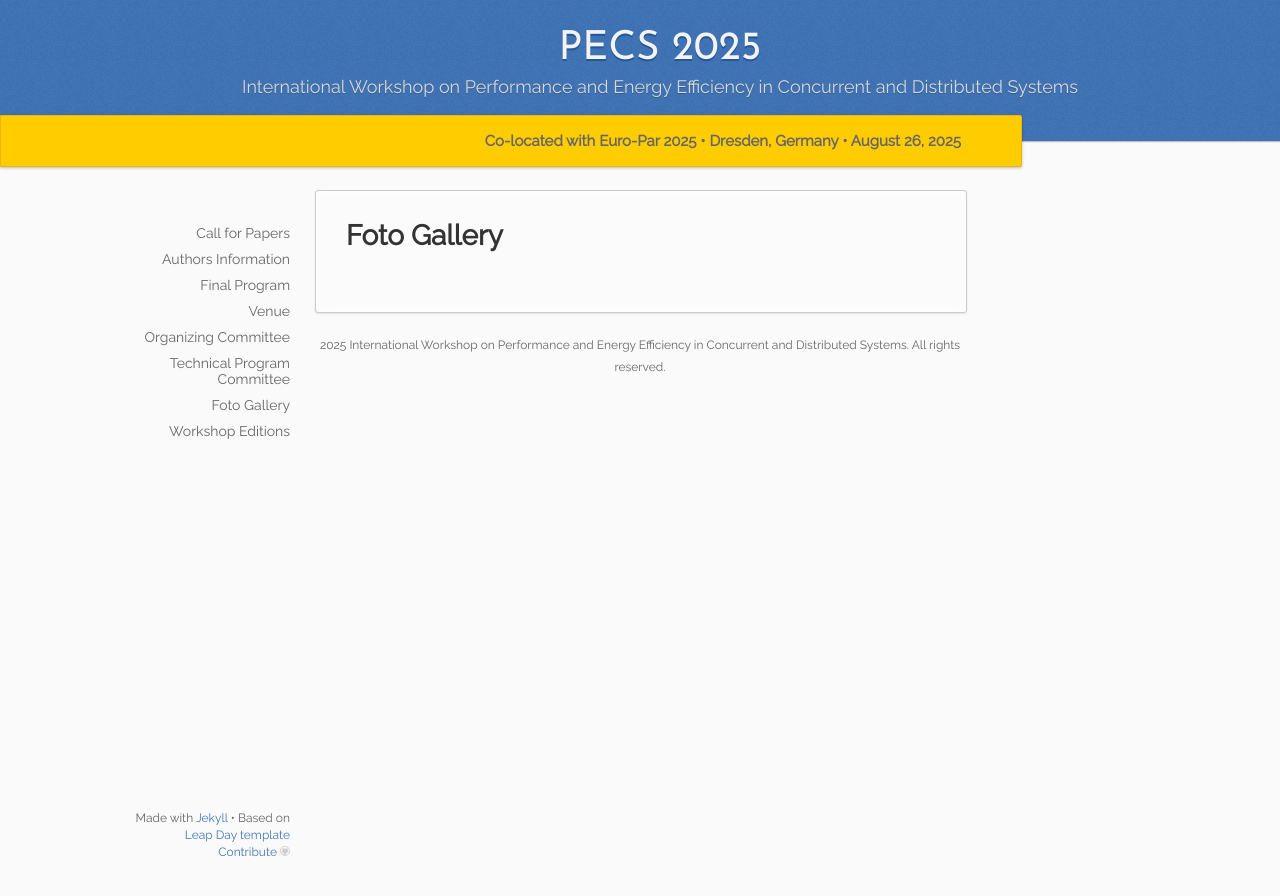
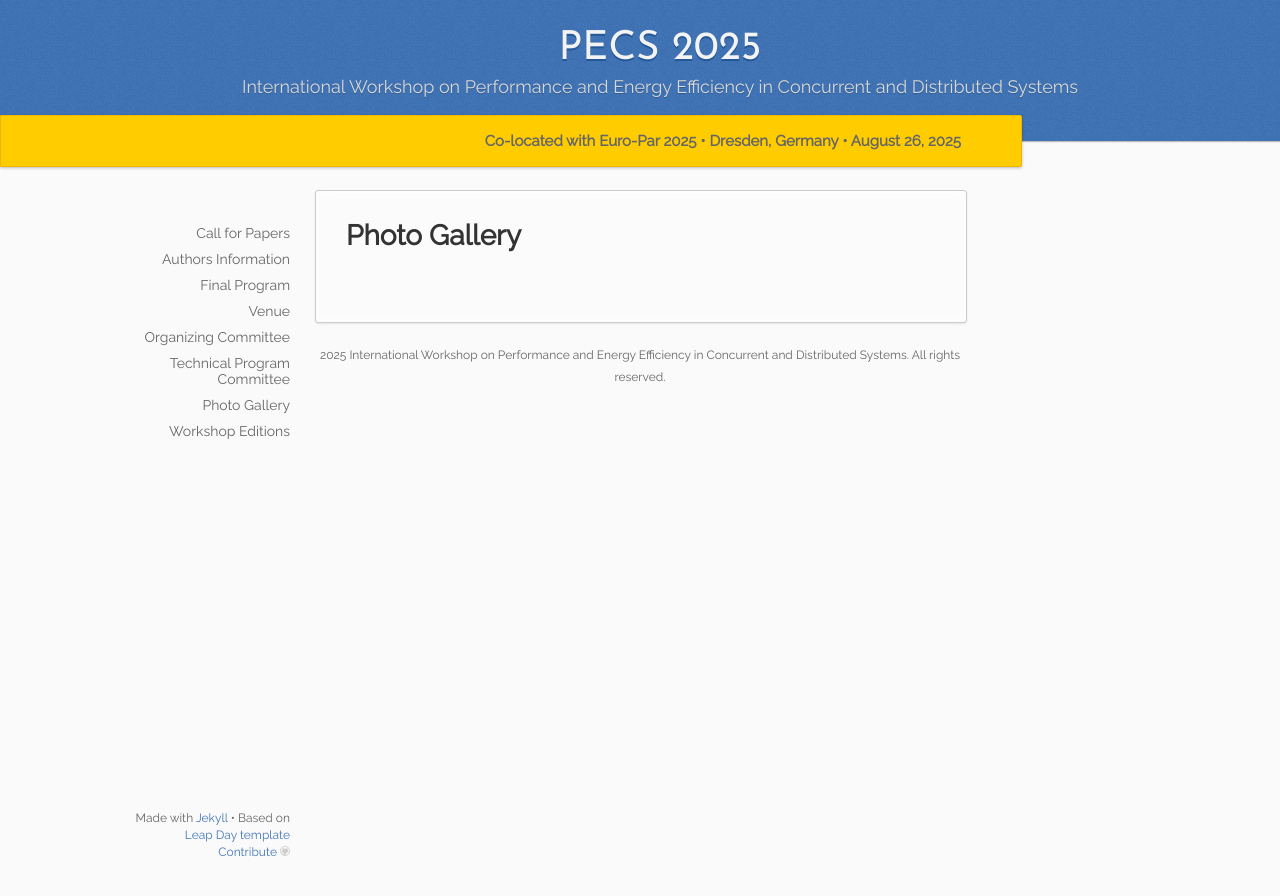
Before and after one commit to pecs-workshop/pecs-workshop.github.io, a Jekyll site: the page built from _2025/11.gallery.md, in a window 1280 px wide. Shown: the top 896 px of the page. Built offline with Jekyll 4.4.1, drawn with Linux system fonts in a browser that asks for light colours.

```diff
--- a/_2025/11.gallery.md
+++ b/_2025/11.gallery.md
@@ -1,9 +1,41 @@
 ---
 layout: default
-title: "Foto Gallery"
+title: "Photo Gallery"
 menu_show: true
 permalink: /:collection/fg
 ---
 
+<style>
+  .gallery-grid {
+    display: grid;
+    grid-template-columns: repeat(auto-fill, minmax(200px, 1fr));
+    gap: 15px;
+    margin-top: 20px;
+  }
+  .gallery-item img {
+    width: 100%;
+    height: 200px;
+    object-fit: cover;
+    border-radius: 8px;
+    border: 2px solid #ddd;
+    transition: transform 0.3s ease;
+  }
+  .gallery-item img:hover {
+    transform: scale(1.05);
+    border-color: #35a7ff;
+  }
+</style>
+
+<div class="gallery-grid">
+{% for file in site.static_files %}
+  {% if file.path contains '/assets/img/gallery/' %}
+    <div class="gallery-item">
+      <a href="{{ file.path | relative_url }}" target="_blank">
+        <img src="{{ file.path | relative_url }}" alt="Gallery Image" />
+      </a>
+    </div>
+  {% endif %}
+{% endfor %}
+</div>
 
 <!-- -->
```
